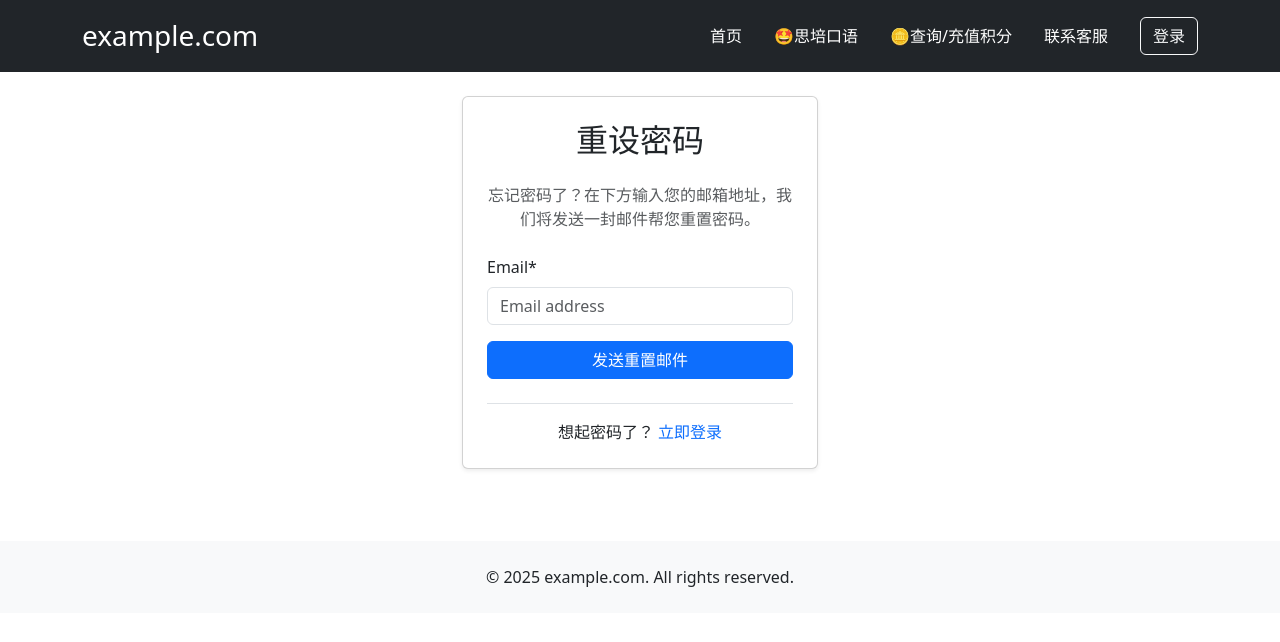
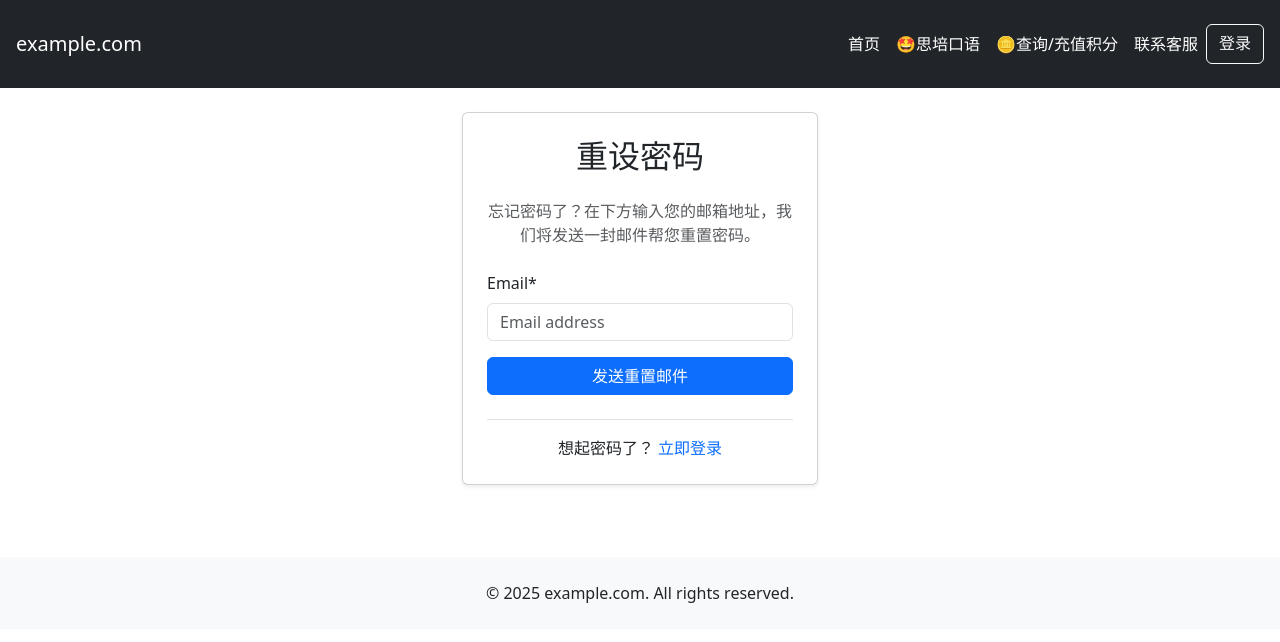
Before and after one commit to Aken-2019/celpip-llm-helper, a Django app: page /accounts/password/reset/ in a window 1280 px wide. Shown: the top 642 px of the page. Run offline with Django 5.2, Linux system fonts and the light colour scheme; data that the repository does not hold is empty; some libraries are stand-ins or nearby versions.

Commit message:
simplify navigation bar

```diff
--- a/templates/base.html
+++ b/templates/base.html
@@ -21,25 +21,22 @@
 <body>
     <!-- Header -->
     <header class="bg-dark text-white p-3">
-        <div class="container">
-            <div class="d-flex justify-content-between align-items-center">
-                <h1 class="h3 mb-0"><a href="{% url 'pages:home' %}" class="text-white text-decoration-none">{% site_name %}</a></h1>
-                <nav>
-                    <ul class="nav align-items-center">
-                        <li class="nav-item">
+    <nav class="navbar navbar-expand-lg navbar-dark">
+
+        <a href="{% url 'pages:home' %}" class="navbar-brand">{% site_name %}</a>
+        <button class="navbar-toggler" type="button" data-bs-toggle="collapse" data-bs-target="#navbarNav" aria-controls="navbarNav" aria-expanded="false" aria-label="Toggle navigation">
+            <span class="navbar-toggler-icon"></span>
+        </button>
+        <div class="collapse navbar-collapse" id="navbarNav">
+            <ul class="navbar-nav ms-auto">
+                {% if debug %}
+                    <a class="nav-link text-white" href="{% url 'api2d:celpip-writting' %}">📝思培写作</a>
+                {% endif %}
                     <a class="nav-link text-white" href="{% url 'pages:home' %}">首页</a>
-                        </li>
-                        <li class="nav-item">
                     <a class="nav-link text-white" href="{% url 'api2d:celpip-speaking' %}">🤩思培口语</a>
-                        </li>
-                        <li class="nav-item">
                     <a class="nav-link text-white" href="{% url 'api2d:api-key' %}">🪙查询/充值积分</a>
-                        </li>
-                        <li class="nav-item">
                     <a class="nav-link text-white" href="{% url 'pages:page_detail' slug='contact' %}">联系客服</a>
-                        </li>
                 {% if user.is_authenticated %}
-                        <li class="nav-item dropdown ms-3">
                     <a class="nav-link dropdown-toggle text-white" href="#" id="userDropdown" role="button" data-bs-toggle="dropdown" aria-expanded="false">
                         <i class="bi bi-person-circle me-1"></i>
                         {{ user.username }}
@@ -49,16 +46,12 @@
                         <li><hr class="dropdown-divider"></li>
                         <li><a class="dropdown-item" href="{% url 'account_change_password' %}">修改密码</a></li>
                     </ul>
-                        </li>
                 {% else %}
-                        <li class="nav-item ms-3">
                     <a class="btn btn-outline-light" href="{% url 'account_login' %}" aria-label="Login">登录</a>
-                        </li>
                 {% endif %}
             </ul>
+        </div>
     </nav>
-            </div>
-        </div>
     </header>
 
     <!-- Notifications -->
```
Lines whose indentation alone changed are shown as unchanged.
